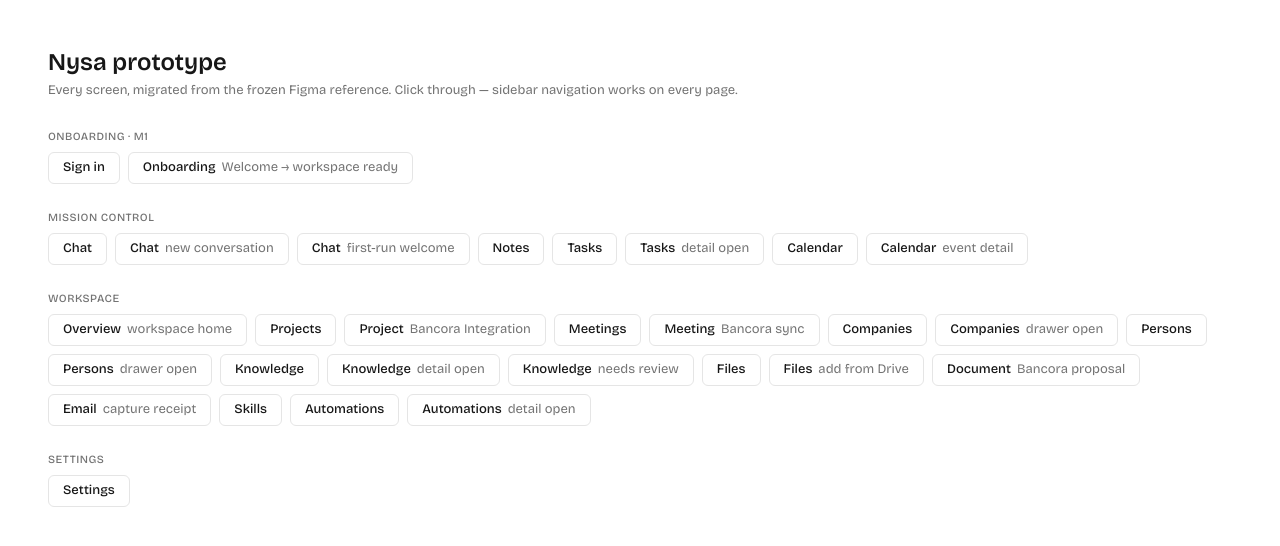
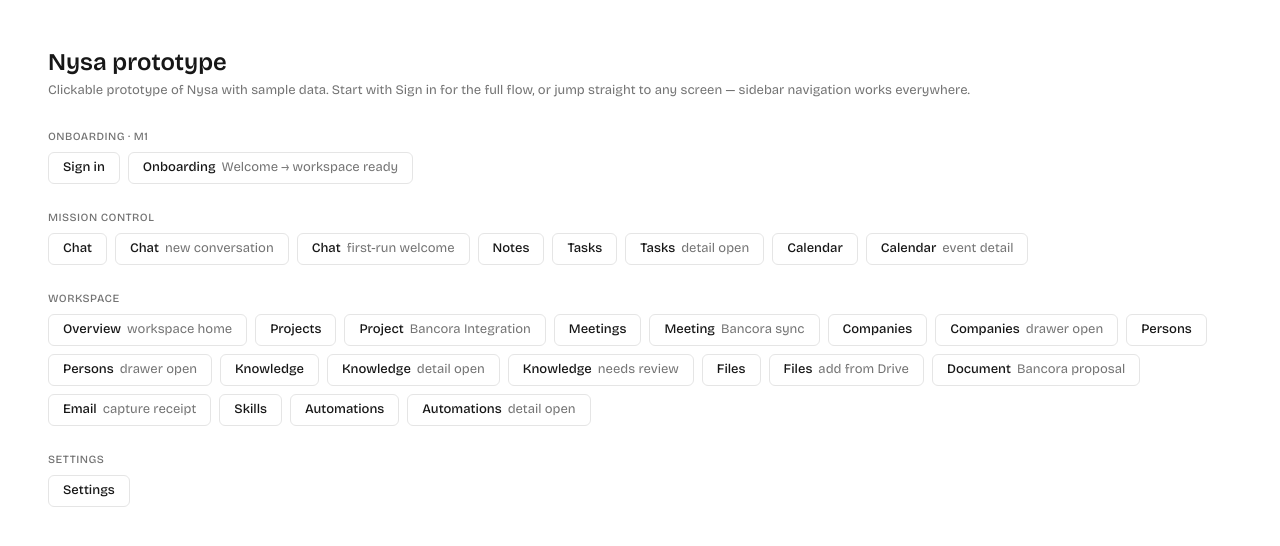
Before and after one commit to nysa-company/nysa-prototype, a plain HTML site: page index.html in a window 1280 px wide. Drawn offline with nearby package versions, Linux system fonts and the light colour scheme.

Commit message:
Make hub subtitle reviewer-facing (#1)
The landing page is public for the YC application; the subtitle referenced the internal Figma workflow.

Co-authored-by: Javier Aldape <javieraldape@Javiers-Laptop.local>
Co-authored-by: Claude Fable 5 <noreply@anthropic.com>

```diff
--- a/index.html
+++ b/index.html
@@ -26,7 +26,7 @@
 </head>
 <body>
 <h1>Nysa prototype</h1>
-<p class="sub">Every screen, migrated from the frozen Figma reference. Click through — sidebar navigation works on every page.</p>
+<p class="sub">Clickable prototype of Nysa with sample data. Start with Sign in for the full flow, or jump straight to any screen — sidebar navigation works everywhere.</p>
 
 <div class="group"><h2>Onboarding · M1</h2><div class="links">
   <a href="2026-07-10-sign-in.html">Sign in</a>
```
